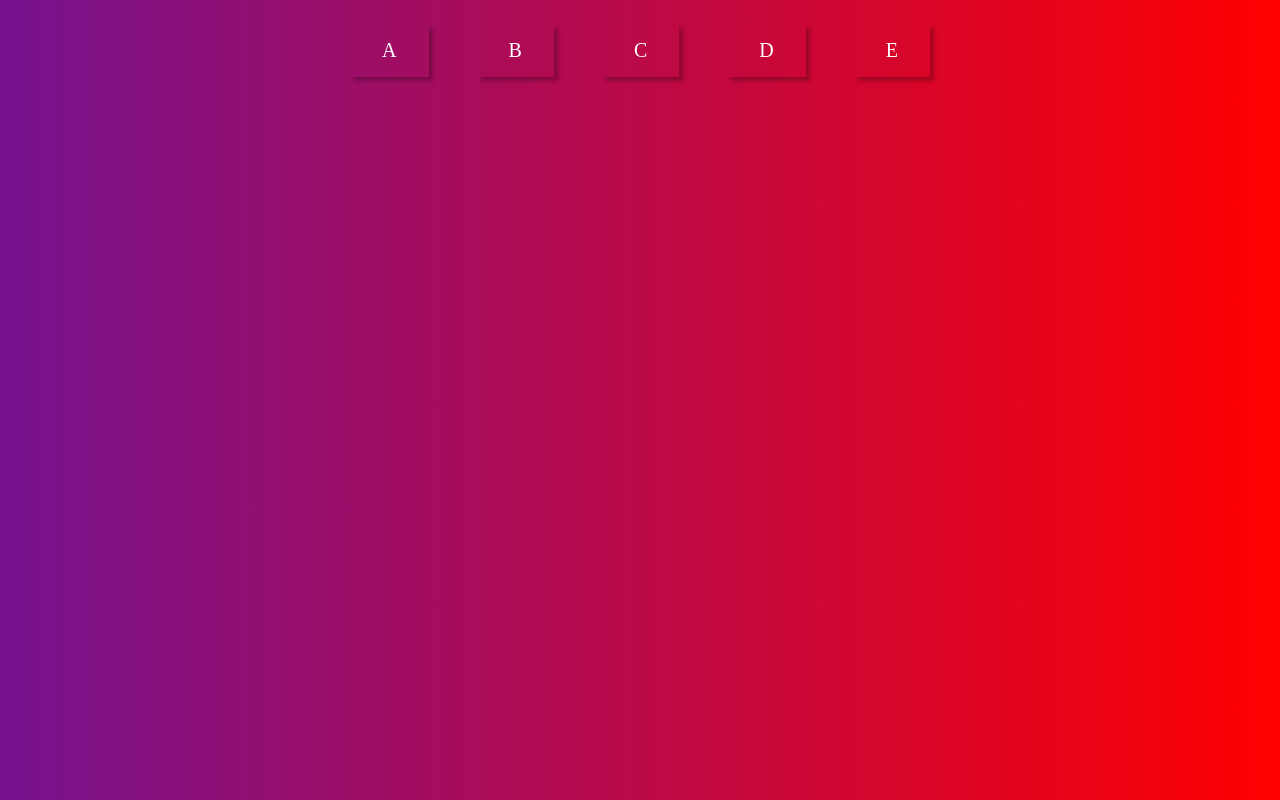
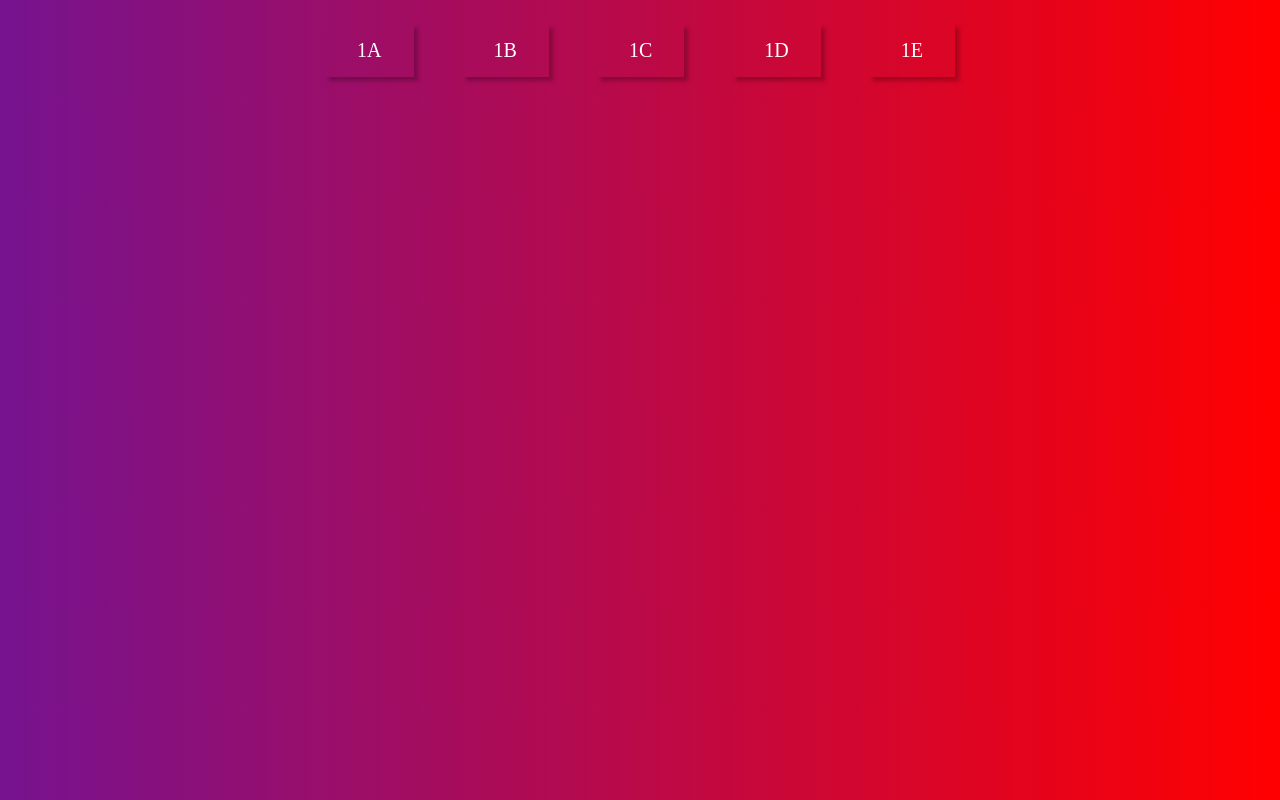
Before and after one commit to infoforces/infoforces.github.io, a plain HTML site: page index.html in a window 1280 px wide. Drawn offline with Linux system fonts and the light colour scheme.

Commit message:
Update index.html

```diff
--- a/index.html
+++ b/index.html
@@ -37,11 +37,11 @@
 </head>
 <body>
   <div class="button-container">
-    <a href="A.txt" download class="download-button">A</a>
-    <a href="B.txt" download class="download-button">B</a>
-    <a href="C.txt" download class="download-button">C</a>
-    <a href="D.txt" download class="download-button">D</a>
-    <a href="E.txt" download class="download-button">E</a>
+    <a href="A.txt" download class="download-button">1A</a>
+    <a href="B.txt" download class="download-button">1B</a>
+    <a href="C.txt" download class="download-button">1C</a>
+    <a href="D.txt" download class="download-button">1D</a>
+    <a href="E.txt" download class="download-button">1E</a>
   </div>
 
 </body>
```
